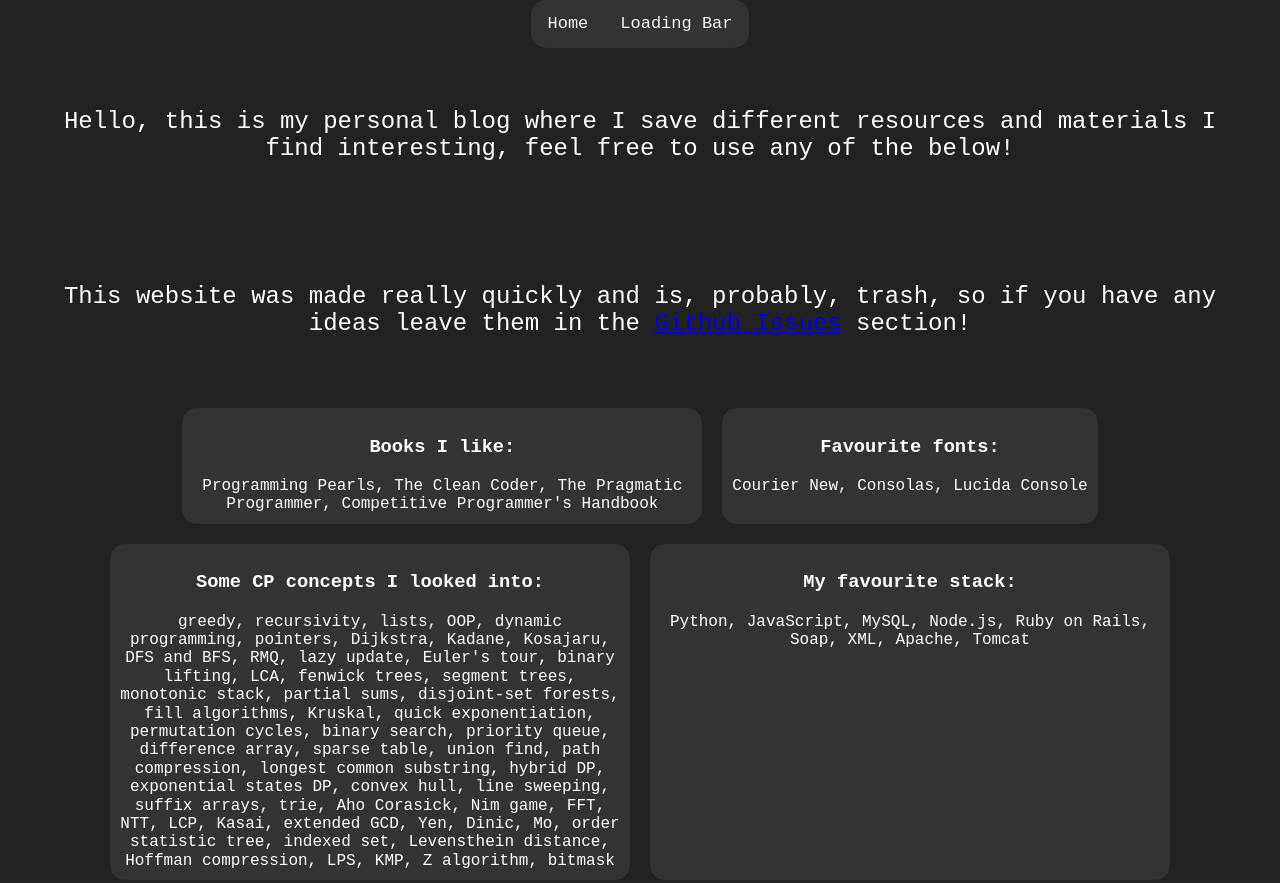
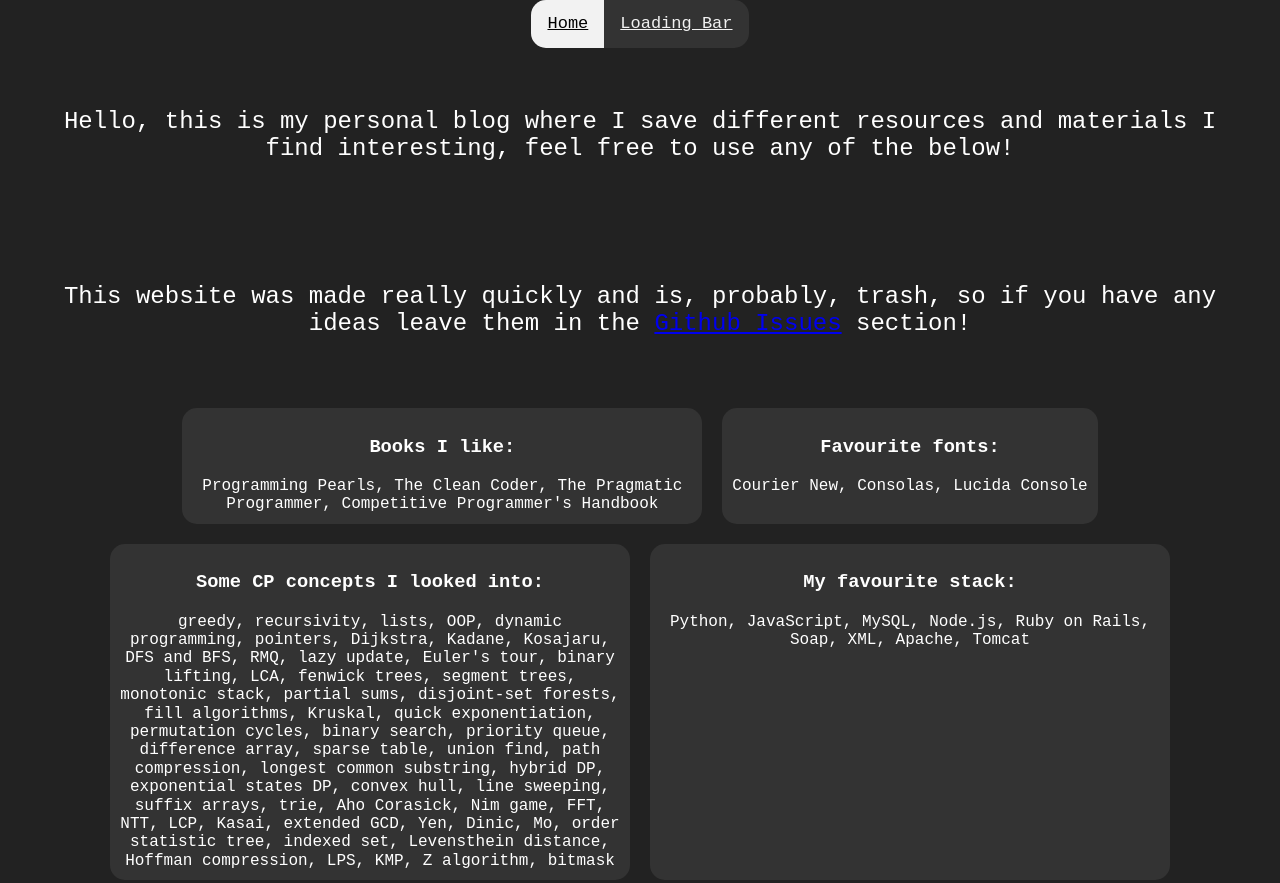
Before and after one commit to vladvoicux64/vladhomepage, a website built with Parcel: page index.html in a window 1280 px wide. Shown: the top 883 px of the page. Built offline with nearby package versions, Linux system fonts and the light colour scheme.

Commit message:
Modified the last.

```diff
--- a/css/main.css
+++ b/css/main.css
@@ -304,7 +304,7 @@ textarea {
 }
 .navbar {
   margin: 0 auto;
-  justify-content: space-evenly;
+  justify-content: center;
   overflow: hidden;
   background-color: #333333;
   border-radius: 15px;
@@ -316,3 +316,13 @@ textarea {
   padding: 14px 16px;
   font-size: 17px;
 }
+
+.navbar a:hover {
+  color:black;
+  background-color: #a0a0a0;
+}
+
+.navbar a.active {
+  color: black;
+  background-color: #f2f2f2;
+}
--- a/index.html
+++ b/index.html
@@ -24,8 +24,8 @@
 <body>
 
 <div class="navbar">
-  <a>Home</a>
-  <a>Loading Bar</a>
+  <a class="active" href="https://vladvoicux64.github.io/vlad-sblog/">Home</a>
+  <a href="https://vladvoicux64.github.io/10yrlb/">Loading Bar</a>
 </div>
 
 <div class="center">Hello, this is my personal blog where I save different resources and materials I find interesting, feel free to use any of the below!</div>
```
